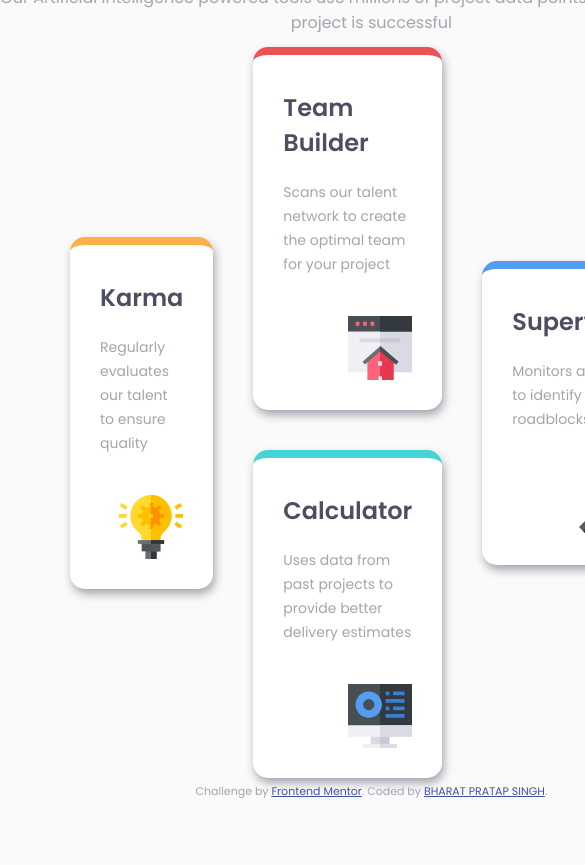
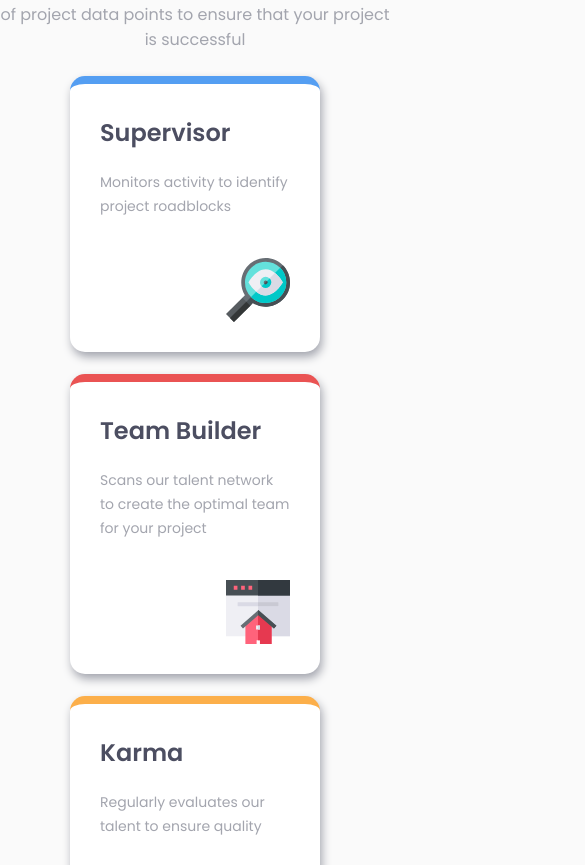
Before and after one commit to bharat-bhati/Four-card-feature-section, a plain HTML site: page index.html in a window 390 px wide. Shown: the part 95-960 px from the top of the page, 585 px wide, since content can reach past the window. Before the commit the page ends 895 px from the top, so only its background shows below. Drawn offline with Linux system fonts and the light colour scheme.

Commit message:
responsiveness added

```diff
--- a/index.html
+++ b/index.html
@@ -18,8 +18,8 @@
     <div class="header">
       <h1 class="light-title">Reliable, efficient delivery</h1>
       <h1>Powered by Technology</h1>
-      <p>Our Artificial Intelligence powered tools use millions of project data points
-        to ensure that your project is successful</p>
+      <p>Our Artificial Intelligence powered tools use</p>
+      <p> of project data points to ensure that your project is successful</p>
     </div>
 
     <div class="cards">
--- a/style.css
+++ b/style.css
@@ -109,3 +109,25 @@ h1, h2 {
     /* padding: 0 21px; */
 
 }
+
+@media screen and (min-width: 375px) and (max-width:1440px){
+
+
+.cards{
+margin: 12px auto 0 auto;
+max-width: 500px;
+display:flex;
+flex-direction: column;
+max-height: 60vh;
+grid-gap: 22px;
+}
+.attribution{
+    /* padding-top: 780px; */
+    padding-top: 48rem;
+}
+
+h1, h2 {
+margin-top: 1px;
+}
+
+}
```
